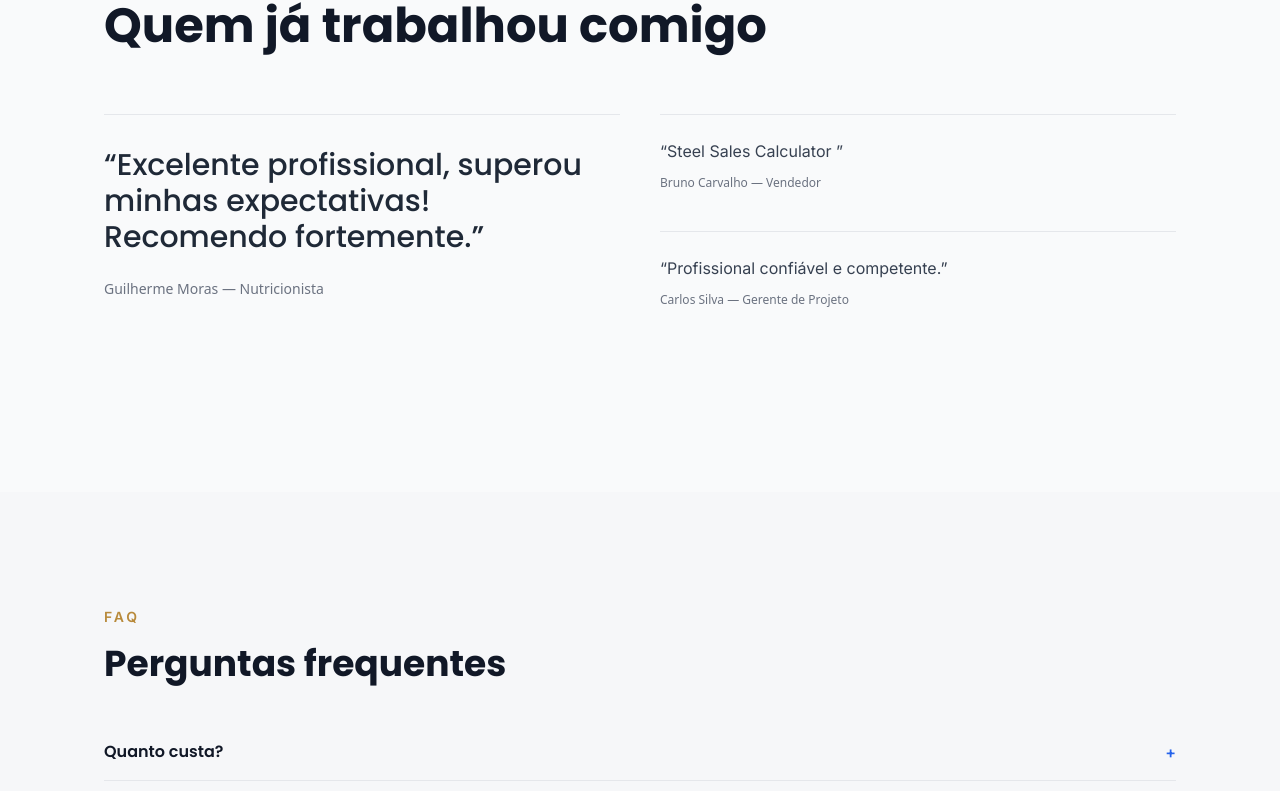
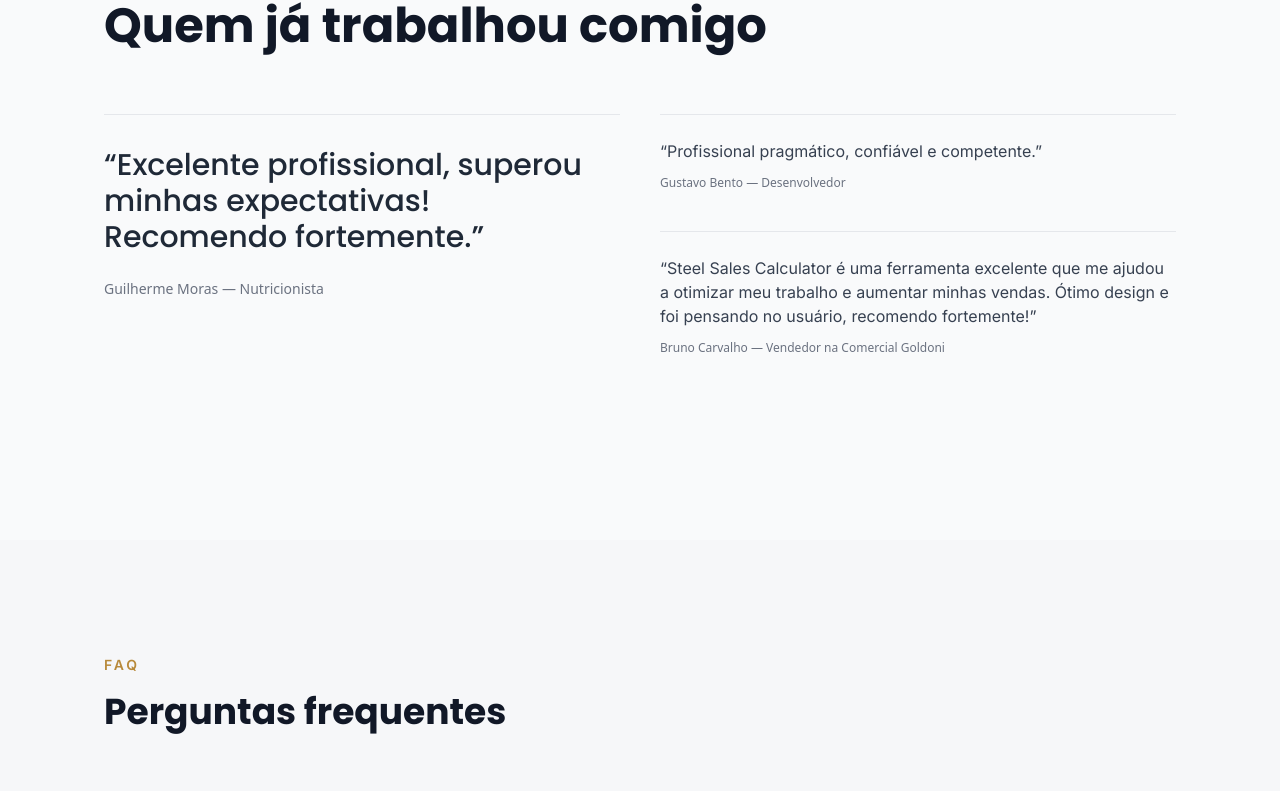
Before and after one commit to luisgabrielbarrichello/portfolio, a Next.js app: page / in a window 1280 px wide. Shown: the part 7254-8045 px from the top of the page. Built offline with nearby package versions, Linux system fonts and the light colour scheme; no server answers.

Commit message:
refactor: update core layout components and configuration

```diff
--- a/app/components/common/Footer/Footer.tsx
+++ b/app/components/common/Footer/Footer.tsx
@@ -37,7 +37,7 @@ const Footer = () => {
                                         href={link.url}
                                         target="_blank"
                                         rel="noopener noreferrer"
-                                        className="flex items-center gap-2 text-slate-700 dark:text-slate-300 hover:text-slate-900 dark:hover:text-white hover:scale-105 transition-all duration-200">
+                                        className="flex items-center gap-2 text-slate-700 dark:text-slate-300 hover:text-slate-900 dark:hover:text-white hover:scale-105 transition-all duration-200 hover:font-bold">
                                         <link.icon
                                             className="w-5 h-5 shrink-0"
                                             aria-hidden="true"
@@ -56,7 +56,7 @@ const Footer = () => {
                             href="https://linkedin.com/in/luisgabrielbarrichello"
                             target="_blank"
                             rel="noopener noreferrer"
-                            className="font-medium font-extrabold text-brand dark:text-brand hover:underline">
+                            className="font-extrabold text-brand dark:text-white hover:underline transition-all duration-200">
                             LB.DEV
                         </a>
                     </span>
--- a/app/components/common/Header/Header.tsx
+++ b/app/components/common/Header/Header.tsx
@@ -28,16 +28,6 @@ function Header() {
     const navLinkClasses =
         'relative cursor-pointer font-medium text-dark dark:text-white hover:text-brand dark:hover:text-brand transition-colors duration-300';
 
-    const buttonCTA = (
-        <a
-            href={getWhatsappLink()}
-            target="_blank"
-            rel="noopener noreferrer"
-            className="hidden lg:inline-flex shrink-0 whitespace-nowrap items-center px-4 py-2 rounded-md text-sm font-semibold bg-brand text-white hover:opacity-90 transition-opacity">
-            Solicitar orçamento
-        </a>
-    );
-
     return (
         <header
             className={clsx(
@@ -49,8 +39,7 @@ function Header() {
             <nav className="w-full h-16 flex items-center justify-between gap-x-6">
                 <div className="shrink-0">
                     <a
-                        href="https://www.linkedin.com/in/luisgabrielbarrichello/"
-                        target="_blank"
+                        href="#home"
                         rel="noreferrer"
                         className="flex items-center gap-x-2 text-xl md:text-2xl font-extrabold">
                         <span className="font-poppins bg-gray-800 dark:bg-white text-white dark:text-gray-900 px-2 py-0.5 rounded-md">
--- a/app/data/testimonials.json
+++ b/app/data/testimonials.json
@@ -5,13 +5,13 @@
         "quote": "Excelente profissional, superou minhas expectativas! Recomendo fortemente."
     },
     {
-        "name": "Bruno Carvalho",
-        "role": "Vendedor",
-        "quote": "Steel Sales Calculator "
+        "name": "Gustavo Bento",
+        "role": "Desenvolvedor",
+        "quote": "Profissional pragmático, confiável e competente."
     },
     {
-        "name": "Carlos Silva",
-        "role": "Gerente de Projeto",
-        "quote": "Profissional confiável e competente."
+        "name": "Bruno Carvalho",
+        "role": "Vendedor na Comercial Goldoni",
+        "quote": "Steel Sales Calculator é uma ferramenta excelente que me ajudou a otimizar meu trabalho e aumentar minhas vendas. Ótimo design e foi pensando no usuário, recomendo fortemente!"
     }
 ]
--- a/app/global.css
+++ b/app/global.css
@@ -3,10 +3,6 @@
 @tailwind utilities;
 
 @layer base {
-    html {
-        scroll-behavior: smooth;
-    }
-
     section[id] {
         @apply scroll-mt-14 md:scroll-mt-16;
     }
--- a/app/layout.tsx
+++ b/app/layout.tsx
@@ -26,7 +26,7 @@ const baseUrl =
 export const metadata: Metadata = {
     metadataBase: new URL(baseUrl),
     title: {
-        default: 'Sites e Landing Pages para Empresas | Luís Gabriel',
+        default: 'LB.Dev | Sites e Landing Pages para Empresas',
         template: '%s | Luís Gabriel',
     },
     description:
@@ -50,18 +50,10 @@ export const metadata: Metadata = {
         type: 'website',
         locale: 'pt_BR',
         url: baseUrl,
-        title: 'Sites e Landing Pages para Empresas | Luís Gabriel',
+        title: 'LB.Dev | Sites e Landing Pages para Empresas',
         description:
             'Sites e landing pages profissionais para pequenos negócios apresentarem seus serviços e gerarem mais contatos.',
-        siteName: 'Luís Gabriel - Sites e Landing Pages',
-        images: [
-            {
-                url: '/assets/img/me.png',
-                width: 1200,
-                height: 630,
-                alt: 'Luís Gabriel Barrichello',
-            },
-        ],
+        siteName: 'LB.Dev | Sites e Landing Pages',
     },
     robots: {
         index: true,
@@ -80,7 +72,6 @@ export default function RootLayout({
         name: 'Luís Gabriel - Sites e Landing Pages',
         founder: 'Luís Gabriel Barrichello',
         url: baseUrl,
-        image: `${baseUrl}/assets/img/me.png`,
         description:
             'Criação de sites e landing pages profissionais para empresas e pequenos negócios.',
         areaServed: 'BR',
@@ -98,7 +89,7 @@ export default function RootLayout({
     };
 
     return (
-        <html lang="pt-br" className={`${inter.variable} ${poppins.variable}`}>
+        <html lang="pt-br" className={`scroll-smooth ${inter.variable} ${poppins.variable}`}>
             <body className="bg-white dark:bg-dark-10 text-gray-800 dark:text-white antialiased selection:bg-brand selection:text-white">
                 <script
                     type="application/ld+json"
--- a/next.config.mjs
+++ b/next.config.mjs
@@ -1,5 +1,6 @@
 /** @type {import('next').NextConfig} */
 const nextConfig = {
+    output: 'export',
     images: {
         remotePatterns: [
             {
@@ -8,6 +9,7 @@ const nextConfig = {
                 pathname: '/icons/**',
             },
         ],
+        unoptimized: true,
     },
 
     webpack(config, { isServer }) {
```
Also changed, not shown: app/assets/img/me.png (deleted).
